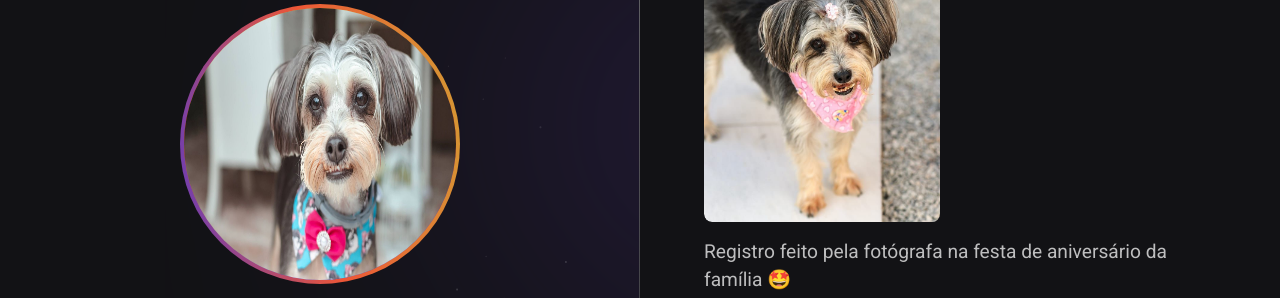
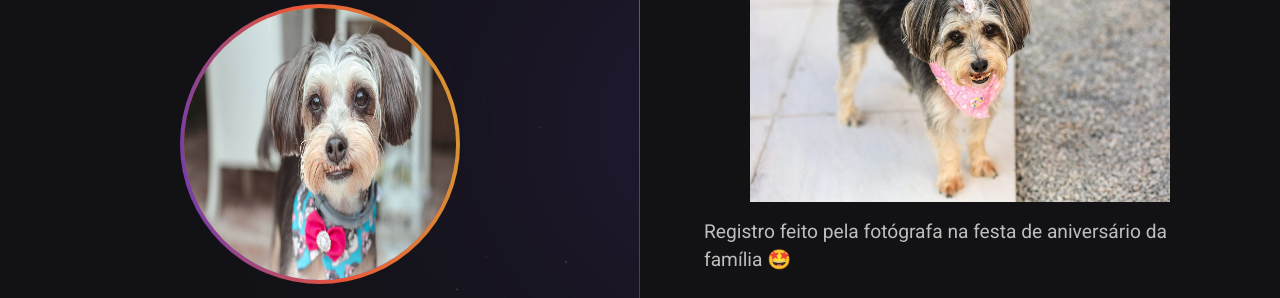
Before and after one commit to jeniferocha/linha-do-tempo-nlw-spacetime, a plain HTML site: page index.html in a window 1280 px wide. Shown: the part 226-524 px from the top of the page. Drawn offline with Linux system fonts and the light colour scheme.

```diff
--- a/style.css
+++ b/style.css
@@ -69,9 +69,9 @@ nav {
 }
 
 .memory img {
-  width: 46%;
-  height: 300px;
-  object-fit: cover;
+  width: 100%;
+  height: 100%;
+  object-fit: contain;
   border-radius: 8px;
   transition: transform 0.3s ease-in-out;
 }
@@ -82,7 +82,7 @@ nav {
 
 .memory div {
   width: 100%;
-  height: 300px;
+  height: 280px;
   overflow: hidden;
   border-radius: 8px;
 }
```
Also changed, not shown: .github/preview.png (added), assets/Capsula do tempo de Maya 💜 (1).png (added), 1 other file.
